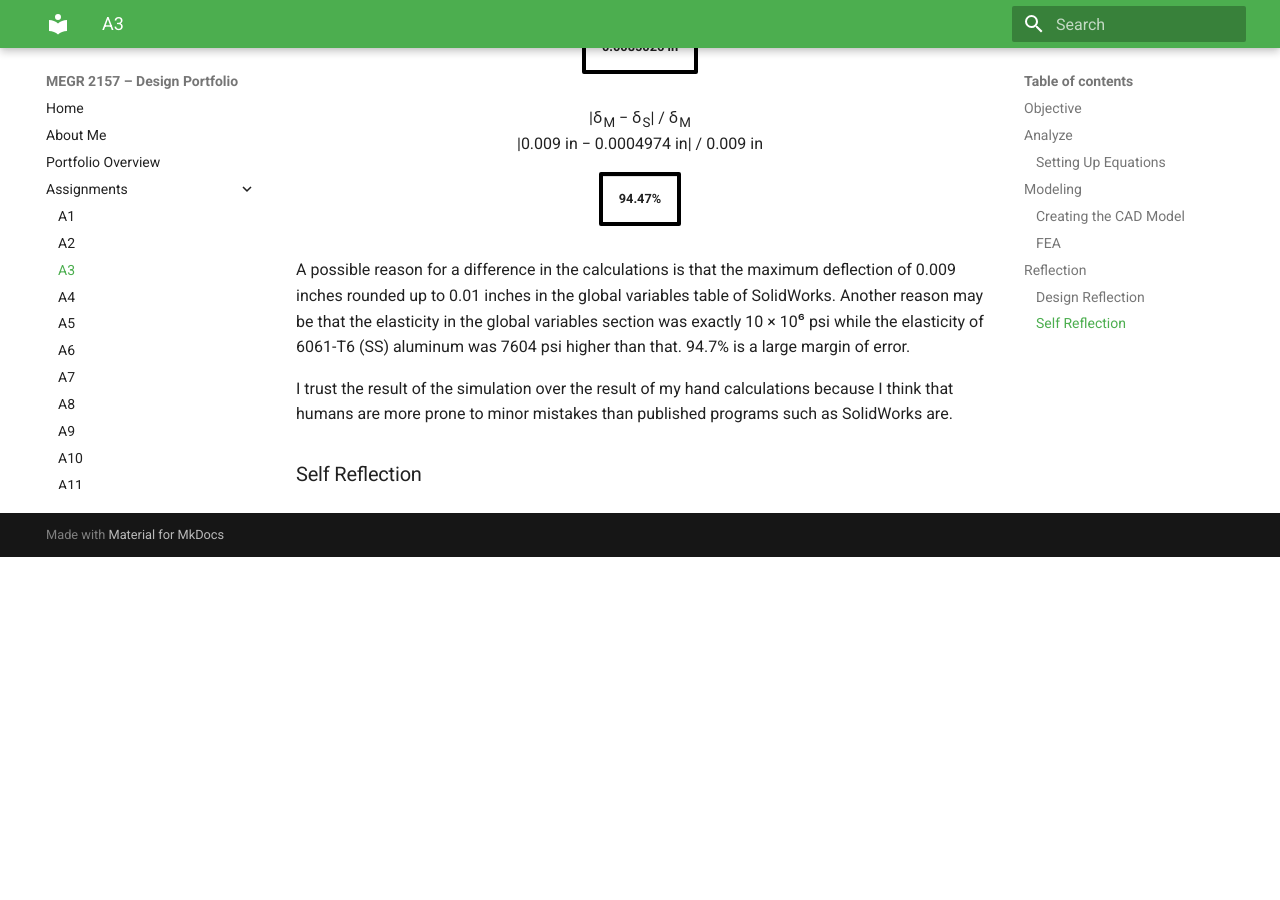
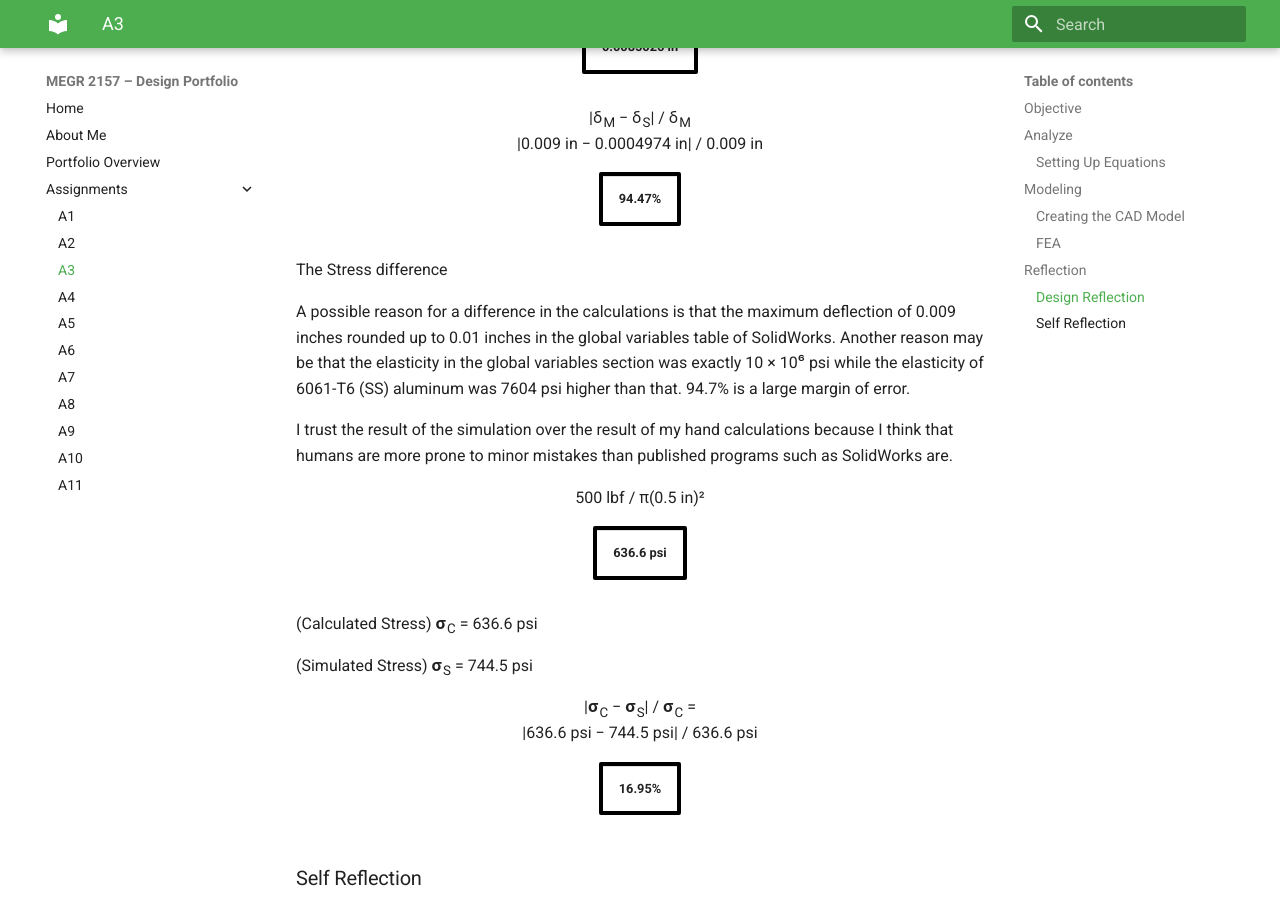
Before and after one commit to SanjayKashyap24/design-projects-portfolio, an MkDocs documentation site: the page built from docs/assignments/A03/index.md, in a window 1280 px wide and 900 px high, scrolled down 4990 px. Built offline with MkDocs 1.6.1 and Material for MkDocs 9.7.7, drawn with Linux system fonts in a browser that asks for light colours; before the commit the page ends 5547 px from its top, so only the background shows below that.

Commit message:
Enhance index.md with stress analysis details
Added explanation for stress difference calculations and self-reflection section.

```diff
--- a/docs/assignments/A03/index.md
+++ b/docs/assignments/A03/index.md
@@ -128,10 +128,35 @@ There was a significant difference between the maximum deflection within the sim
 <table style="border: 4px solid black;" cellpadding="10"><tr><td><strong>94.47%</strong></td></tr></table>
 </div>
 
+The Stress difference
+
+
 A possible reason for a difference in the calculations is that the maximum deflection of 0.009 inches rounded up to 0.01 inches in the global variables table of SolidWorks. Another reason may be that the elasticity in the global variables section was exactly 10 × 10⁶ psi while the elasticity of 6061-T6 (SS) aluminum was 7604 psi higher than that. 94.7% is a large margin of error.
 
 I trust the result of the simulation over the result of my hand calculations because I think that humans are more prone to minor mistakes than published programs such as SolidWorks are.
 
+<div align="center">
+500 lbf / &pi;(0.5 in)&sup2;
+</div>
+
+<div align="center">
+<table style="border: 4px solid black;" cellpadding="10"><tr><td><strong>636.6 psi</strong></td></tr></table>
+</div>
+
+<p>(Calculated Stress) <strong>&sigma;</strong><sub>C</sub> = 636.6 psi</p>
+<p>(Simulated Stress) <strong>&sigma;</strong><sub>S</sub> = 744.5 psi</p>
+
+<div align="center">
+|<strong>&sigma;</strong><sub>C</sub> &minus; <strong>&sigma;</strong><sub>S</sub>| / <strong>&sigma;</strong><sub>C</sub> =
+</div>
+
+<div align="center">
+|636.6 psi &minus; 744.5 psi| / 636.6 psi
+</div>
+
+<div align="center">
+<table style="border: 4px solid black;" cellpadding="10"><tr><td><strong>16.95%</strong></td></tr></table>
+</div>
 
 
 ### Self Reflection
```
